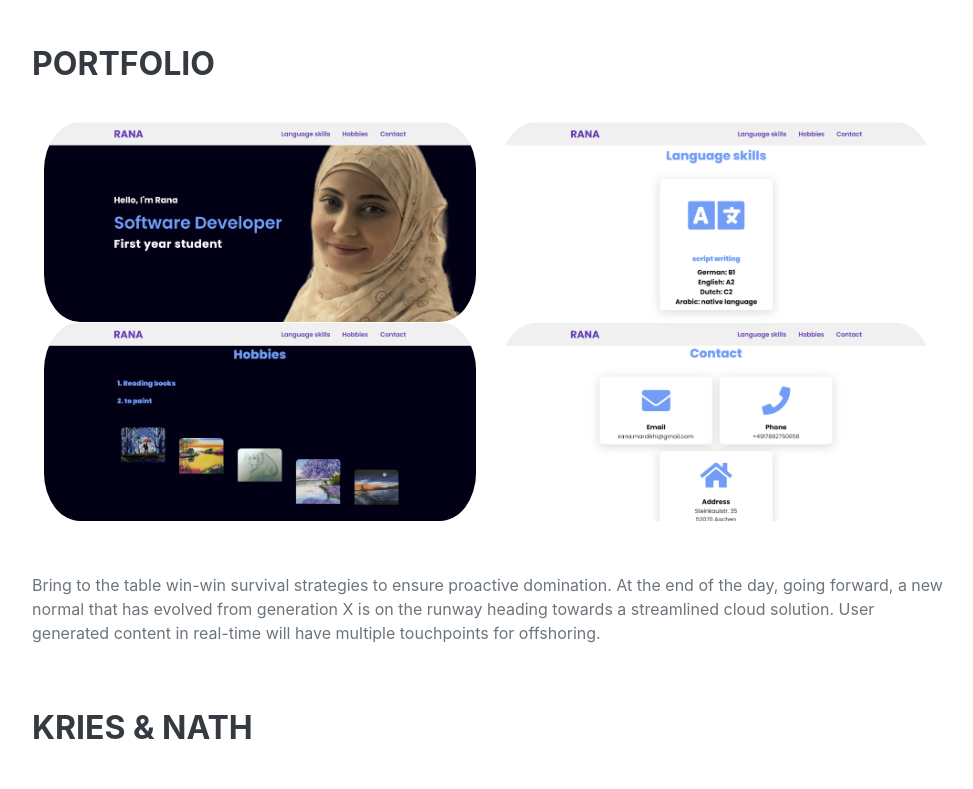
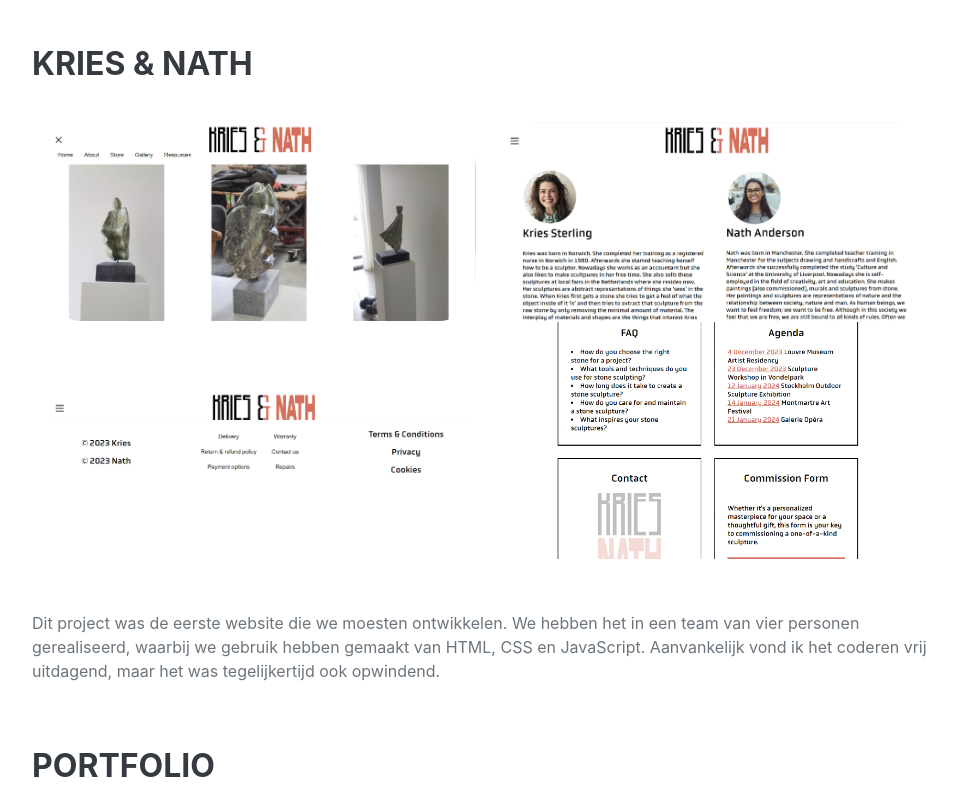
Before and after one commit to 518997/za, a plain HTML site: page zakelijke portfolio/index.html in a window 1280 px wide. Shown: the part 951-1740 px from the top of the page, without its empty margins (288-1261 px from the left). Drawn offline with nearby package versions, Linux system fonts and the light colour scheme; a web font is replaced by a local one.

Commit message:
Update index.html

```diff
--- a/zakelijke portfolio/index.html
+++ b/zakelijke portfolio/index.html
@@ -61,20 +61,20 @@
                     <h2 class="mb-5">Projecten</h2>
                     <div class="d-flex flex-column flex-md-row justify-content-between mb-5">
                         <div class="flex-grow-1">
-                            <h3 class="mb-0">Portfolio <br><br></h3>
+                            <h3 class="mb-0">Kries & Nath <br><br></h3>
                             <div class="subheading mb-3">
-                                <img class="img-portfolio" src="assets/img/po-1.png" alt="..." /><img class="img-portfolio" src="assets/img/po-2.png" alt="..." />
-                                <img class="img-portfolio" src="assets/img/po-3.png" alt="..." /><img class="img-portfolio" src="assets/img/po-4.png" alt="..." /><br><br>
+                                <img class="img-portfolio" src="assets/img/KN-1.png" alt="..." /><img class="img-portfolio" src="assets/img/KN-2.png" alt="..." />
+                                <img class="img-portfolio" src="assets/img/KN-3.png" alt="..." /><img class="img-portfolio" src="assets/img/KN-4.png" alt="..." /><br><br>
 
                             </div>
-                            <p>Bring to the table win-win survival strategies to ensure proactive domination. At the end of the day, going forward, a new normal that has evolved from generation X is on the runway heading towards a streamlined cloud solution. User generated content in real-time will have multiple touchpoints for offshoring.</p>
+                            <p>Dit project was de eerste website die we moesten ontwikkelen. We hebben het in een team van vier personen gerealiseerd, waarbij we gebruik hebben gemaakt van HTML, CSS en JavaScript. Aanvankelijk vond ik het coderen vrij uitdagend, maar het was tegelijkertijd ook opwindend.</p>
                         </div> <br><br>
                     <div class="d-flex flex-column flex-md-row justify-content-between mb-5">
                         <div class="flex-grow-1">
-                            <h3 class="mb-0">Kries & Nath</h3> <br><br>
-                              <img class="img-portfolio" src="assets/img/KN-1.png" alt="..." /><img class="img-portfolio" src="assets/img/KN-2.png" alt="..." />
-                                <img class="img-portfolio" src="assets/img/KN-3.png" alt="..." /><img class="img-portfolio" src="assets/img/KN-4.png" alt="..." /><br><br>
-                            <p>Capitalize on low hanging fruit to identify a ballpark value added activity to beta test. Override the digital divide with additional clickthroughs from DevOps. Nanotechnology immersion along the information highway will close the loop on focusing solely on the bottom line.</p>
+                            <h3 class="mb-0">Portfolio</h3> <br><br>
+                              <img class="img-portfolio" src="assets/img/po-1.png" alt="..." /><img class="img-portfolio" src="assets/img/po-2.png" alt="..." />
+                                <img class="img-portfolio" src="assets/img/po-3.png" alt="..." /><img class="img-portfolio" src="assets/img/po-4.png" alt="..." /><br><br>
+                            <p>Vorig jaar heb ik twee portfolio websites ontwikkeld. De eerste heb ik zelfstandig gemaakt, buiten schoolopdrachten om. Vervolgens kregen we een project toegewezen waarbij we een portfolio website voor een tweedejaarsstudent moesten ontwerpen. Dit project heb ik gerealiseerd met behulp van HTML en CSS.</p>
                         </div> <br><br>
                     <div class="d-flex flex-column flex-md-row justify-content-between mb-5">
                         <div class="flex-grow-1">
```
